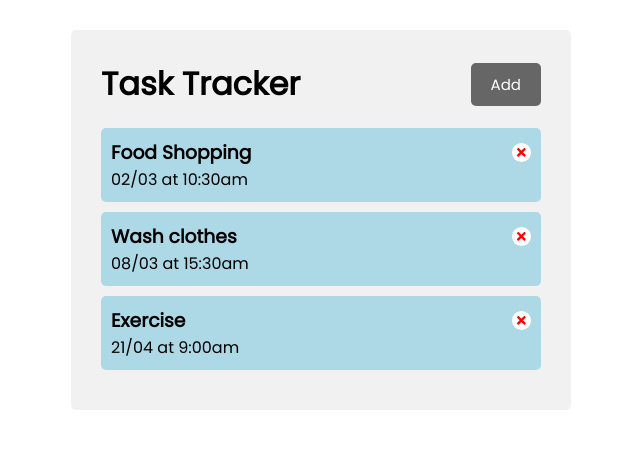
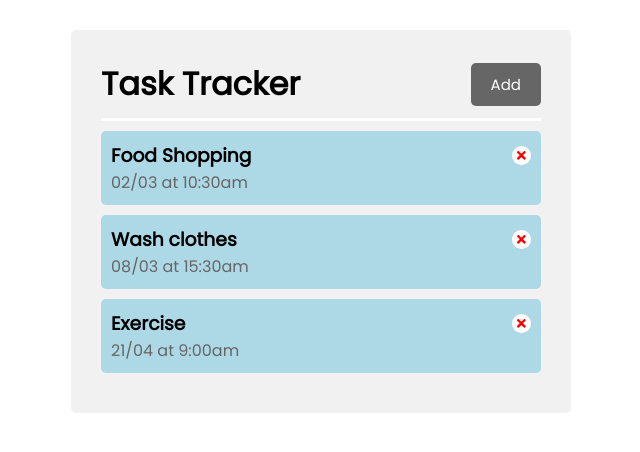
Before and after one commit to jasontwuk/React_task-tracker, a React (Create React App) app: page / in a window 1280 px wide. Shown: the top 452 px of the page, without its empty margins (319-959 px from the left). Built offline with nearby package versions, Linux system fonts and the light colour scheme.

Commit message:
update some styles

```diff
--- a/src/App.js
+++ b/src/App.js
@@ -33,7 +33,7 @@ function App() {
       {tasks.length > 0 ? (
         <Tasks tasks={tasks} deleteTask={deleteTask} />
       ) : (
-        <span>No Tasks To Show</span>
+        <span>Well done, there are no more tasks to be completed.</span>
       )}
     </div>
   );
--- a/src/App.scss
+++ b/src/App.scss
@@ -19,6 +19,10 @@ body {
   min-height: 300px;
   padding: 30px;
   border-radius: $radius;
+
+  span {
+    color: royalblue;
+  }
 }
 
 @import "./styles/header";
--- a/src/styles/_header.scss
+++ b/src/styles/_header.scss
@@ -2,5 +2,7 @@
 
 header {
   @extend %flex;
-  margin-bottom: 20px;
+  border-bottom: 3px solid #fff;
+  padding-bottom: 10px;
+  margin-bottom: 10px;
 }
--- a/src/styles/_task.scss
+++ b/src/styles/_task.scss
@@ -22,4 +22,7 @@
       background: red;
     }
   }
+  p {
+    color: #666;
+  }
 }
```
